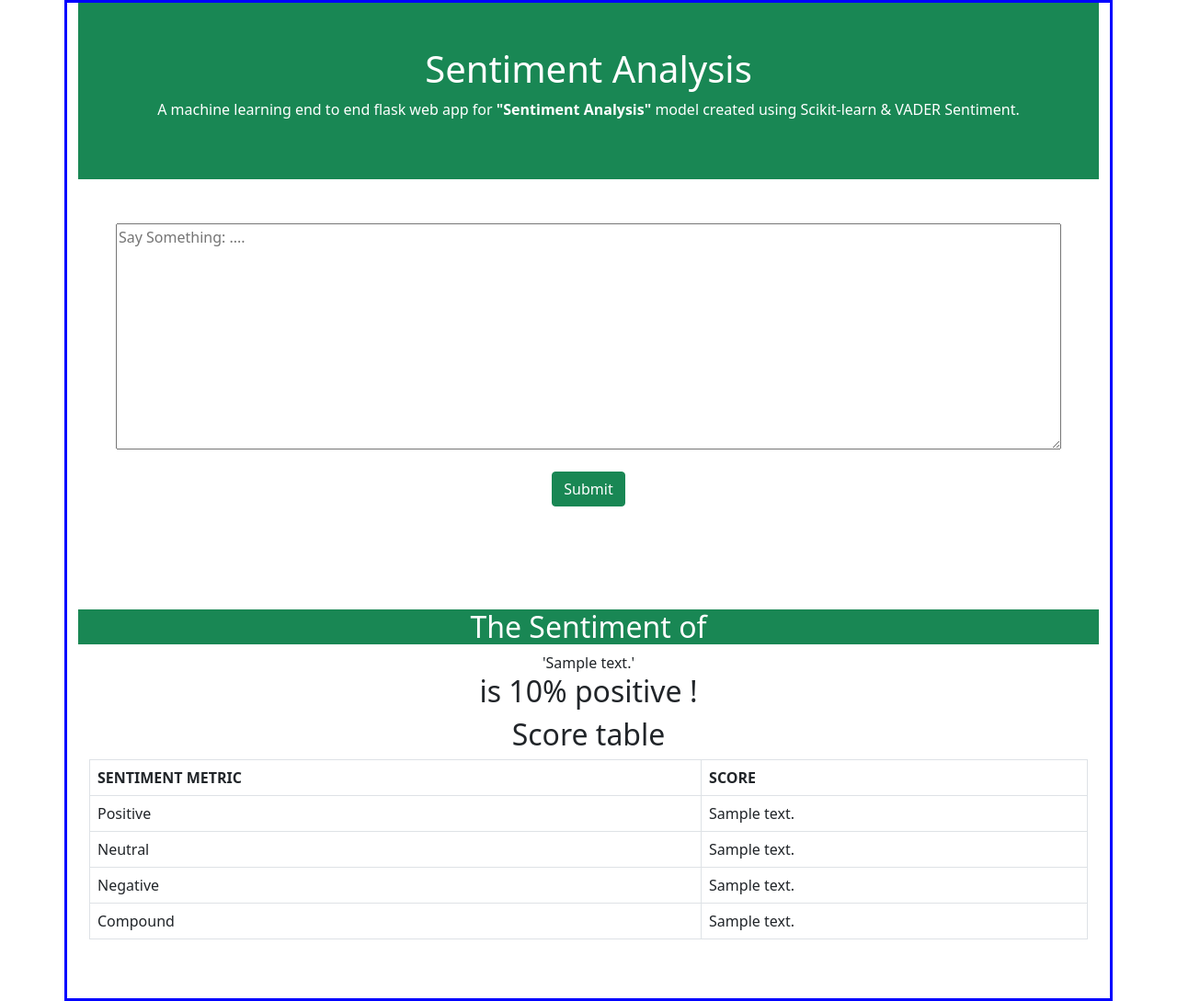
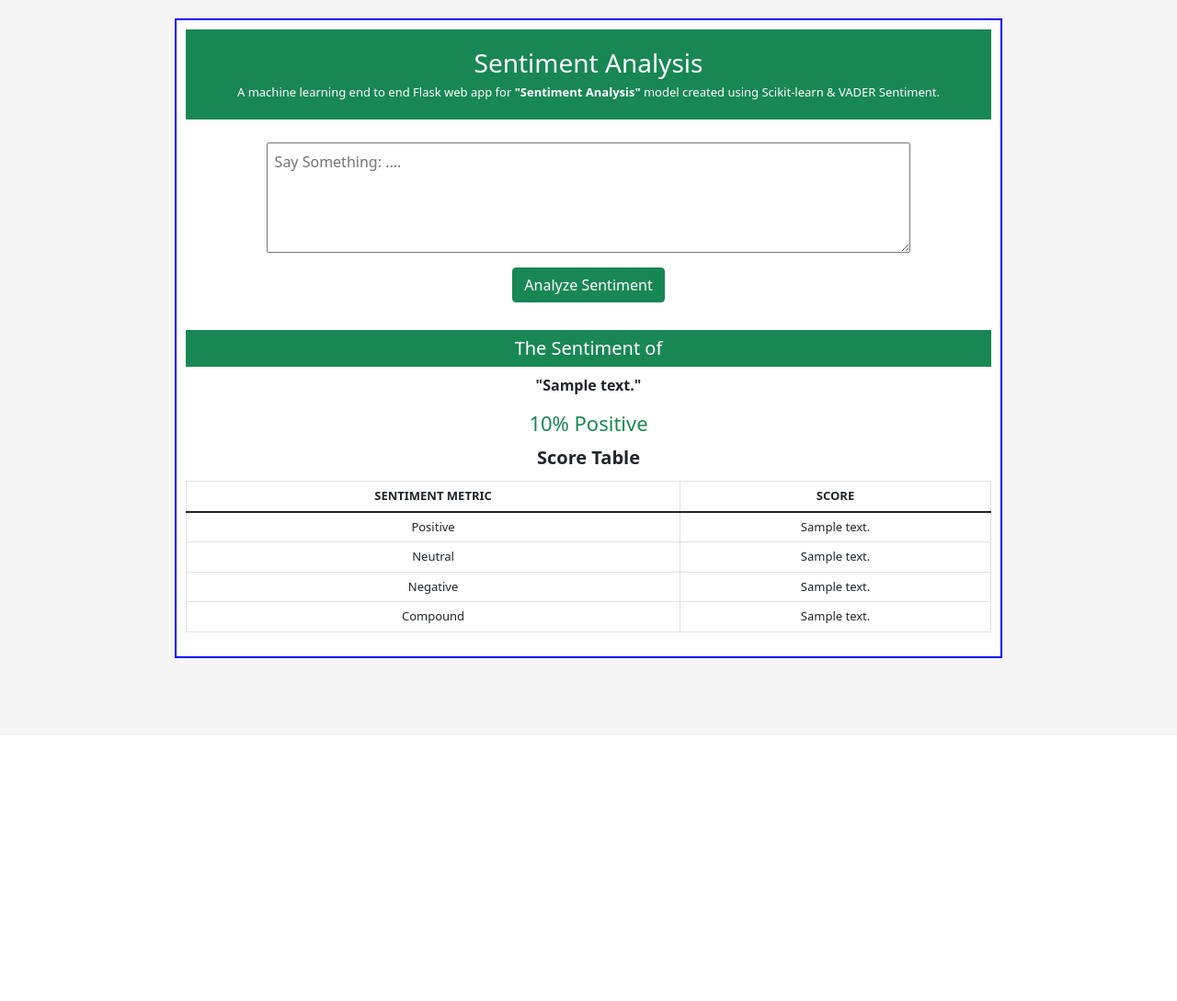
Before and after one commit to TANKALANAGARAJU/sentiment-analysis, a Flask app: template templates/form.html in a window 1280 px wide. Shown: the whole page at 92% size. After the commit the page ends 716 px from the top, so only its background shows below. Run offline with Flask 2, Linux system fonts and the light colour scheme; the template is opened without the code that fills it: most values are stand-ins (such as "Sample title", 1, 10 or a date in 2020); parts of the project's set-up code (start-up, migrations or seed data) failed here and were passed over.

Commit message:
Enhance form.html with new styles and structure
Refactor form layout and styling for improved readability and user experience.

```diff
--- a/templates/form.html
+++ b/templates/form.html
@@ -1,78 +1,191 @@
+<!DOCTYPE html>
 <html>
 <head>
+    <title>{{ title }} Sentiment Analysis</title>
+
+    <link href="https://cdn.jsdelivr.net/npm/bootstrap@5.1.3/dist/css/bootstrap.min.css" rel="stylesheet">
+
     <style>
-table, th, td {
-  border: 1px solid black;
-}
-.c11{
-  border: 3px solid blue;
+        body {
+            background-color: #f5f5f5;
         }
 
+        .main-container {
+            max-width: 900px;
+            margin: 20px auto;
+            background: white;
+            border: 2px solid blue;
+            padding: 10px;
+        }
+
+        .header {
+            background-color: #198754;
+            color: white;
+            text-align: center;
+            padding: 20px 10px;
+            margin-bottom: 25px;
+        }
+
+        .header h1 {
+            font-size: 28px;
+            margin-bottom: 5px;
+        }
+
+        .header p {
+            font-size: 13px;
+            margin: 0;
+        }
+
+        .input-area {
+            text-align: center;
+        }
+
+        textarea {
+            width: 80%;
+            height: 120px;
+            resize: vertical;
+            padding: 8px;
+        }
+
+        .submit-btn {
+            margin-top: 10px;
+        }
+
+        .result {
+            margin-top: 30px;
+            text-align: center;
+        }
+
+        .result-title {
+            background-color: #198754;
+            color: white;
+            padding: 5px;
+            font-size: 20px;
+        }
+
+        .result h3 {
+            margin: 10px 0;
+            font-size: 22px;
+        }
+
+        .score-title {
+            font-size: 20px;
+            margin: 10px 0;
+        }
+
+        table {
+            width: 95%;
+            margin: auto;
+            font-size: 13px;
+        }
+
+        th {
+            background-color: #f0f0f0;
+        }
+
+        td, th {
+            padding: 6px !important;
+        }
     </style>
-        <title>{{ title }} Sentiment Analysis</title>
-        <!--link rel="stylesheet" type="text/css" href="{{ url_for('static', filename='style.css') }}"-->
-		<link href="https://cdn.jsdelivr.net/npm/bootstrap@5.1.3/dist/css/bootstrap.min.css" rel="stylesheet">
-		<script src="https://cdn.jsdelivr.net/npm/bootstrap@5.1.3/dist/js/bootstrap.bundle.min.js"></script>
 </head>
-    <body><div class="container c11" >
-	<div class="container-fluid p-5 bg-success text-white text-center">
+
+<body>
+
+<div class="main-container">
+
+    <!-- HEADER -->
+    <div class="header">
         <h1>Sentiment Analysis</h1>
-		<p>A machine learning end to end flask web app for <b>"Sentiment Analysis" </b>model created using Scikit-learn &amp; VADER Sentiment.</p>
+        <p>
+            A machine learning end to end Flask web app for
+            <b>"Sentiment Analysis"</b> model created using
+            Scikit-learn &amp; VADER Sentiment.
+        </p>
     </div>
-        <!--h1 align="center">A machine learning end to end flask web app for <b>"Sentiment Analysis" </b>model created using Scikit-learn &amp; VADER Sentiment.</h1-->
-		</br></br><div align="center">
+
+    <!-- INPUT -->
+    <div class="input-area">
+
         <form method="POST">
-				<textarea name="text1" placeholder="Say Something: ...." rows="10" cols="109"></textarea><br><br>
 
-				<input class="btn btn-success" type="submit">
+            <textarea
+                name="text1"
+                placeholder="Say Something: ...."
+                required></textarea>
+
+            <br>
+
+            <input
+                class="btn btn-success submit-btn"
+                type="submit"
+                value="Analyze Sentiment">
+
         </form>
+
     </div>
+
+
+    <!-- RESULT -->
     {% if final %}
 
-<!--result start -->
-      </br></br>  <div align="center">
-           </br>  </br>
-		   <h2 class="bg-success text-white">The Sentiment of</h2>
-		   '{{ text1 }}'
-		   <h2>is {{ final *100}}% positive !</h2>
-			<h2>Score table</h2>
+    <div class="result">
 
+        <div class="result-title">
+            The Sentiment of
+        </div>
 
-<div class="container table-responsive-sm">
+        <p class="mt-2">
+            <b>"{{ text1 }}"</b>
+        </p>
+
+        <h3 class="text-success">
+            {{ final * 100 }}% Positive
+        </h3>
+
+        <div class="score-title">
+            <b>Score Table</b>
+        </div>
+
         <table class="table table-bordered">
+
+            <thead>
                 <tr>
                     <th>SENTIMENT METRIC</th>
                     <th>SCORE</th>
                 </tr>
+            </thead>
+
+            <tbody>
+
                 <tr>
                     <td>Positive</td>
-    <td>{{text2}}</td>
+                    <td>{{ text2 }}</td>
+                </tr>
 
-  </tr>
                 <tr>
                     <td>Neutral</td>
-    <td>{{text3}}</td>
+                    <td>{{ text3 }}</td>
+                </tr>
 
-  </tr>
                 <tr>
                     <td>Negative</td>
-    <td>{{text5}}</td>
+                    <td>{{ text5 }}</td>
+                </tr>
 
-  </tr>
                 <tr>
                     <td>Compound</td>
-    <td>{{text4}}</td>
+                    <td>{{ text4 }}</td>
+                </tr>
 
-  </tr>
+            </tbody>
+
         </table>
+
     </div>
 
-            {% else %}
-            <p></p>
     {% endif %}
-        </div></br></br>
-<!--result end -->
 
+</div>
 
-  </div>  </body>
+</body>
 </html>
```
Lines whose indentation alone changed are shown as unchanged.
